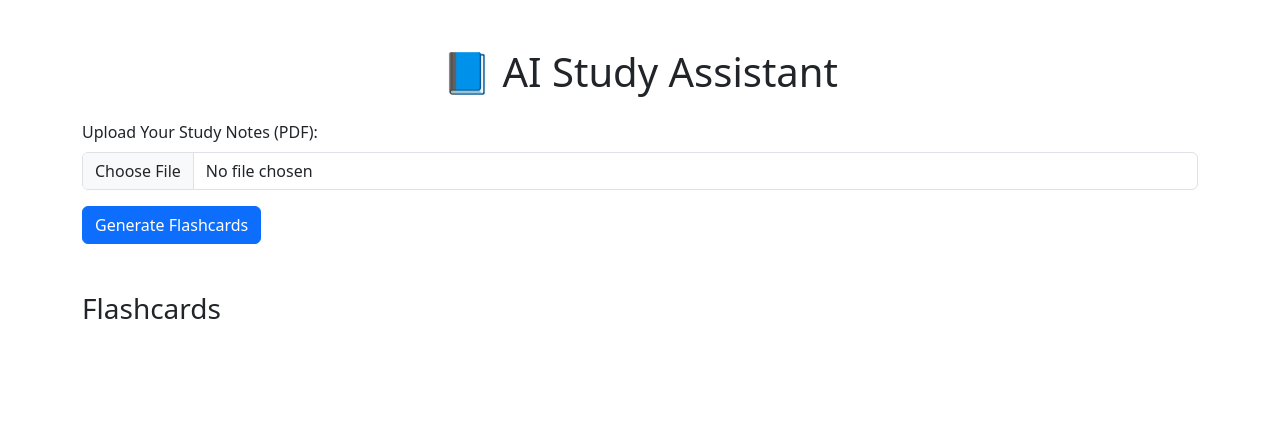
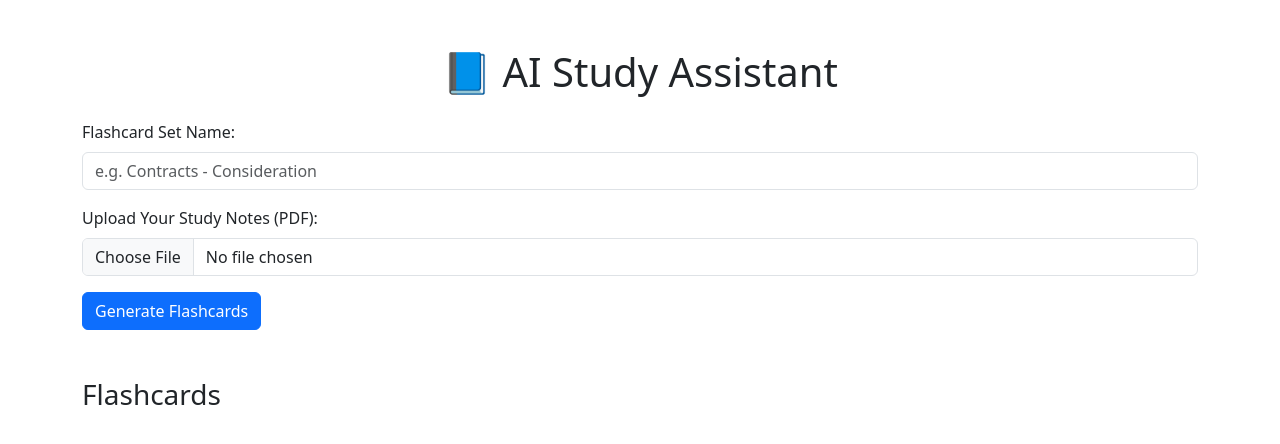
Before and after one commit to tdog5497/AI-App-Test, a Flask app: page / in a window 1280 px wide. Shown: the top 444 px of the page. Run offline with Flask 3, Linux system fonts and the light colour scheme.

Commit message:
Update index.html

```diff
--- a/templates/index.html
+++ b/templates/index.html
@@ -13,11 +13,9 @@
       gap: 20px;
       margin-top: 20px;
     }
-
     .flashcard {
       perspective: 1000px;
     }
-
     .card-inner {
       position: relative;
       width: 100%;
@@ -29,11 +27,9 @@
       border-radius: 10px;
       cursor: pointer;
     }
-
     .flashcard:hover .card-inner {
       transform: rotateY(180deg);
     }
-
     .card-front, .card-back {
       position: absolute;
       width: 100%;
@@ -47,13 +43,11 @@
       font-weight: bold;
       font-size: 1.1rem;
     }
-
     .card-front {
       background-color: #ffffff;
       color: #333;
       border: 2px solid #007bff;
     }
-
     .card-back {
       background-color: #007bff;
       color: white;
@@ -67,6 +61,10 @@
 
     <!-- Upload Form -->
     <form id="upload-form" enctype="multipart/form-data">
+      <div class="mb-3">
+        <label for="set-name" class="form-label">Flashcard Set Name:</label>
+        <input type="text" class="form-control" name="setName" id="set-name" placeholder="e.g. Contracts - Consideration" required />
+      </div>
       <div class="mb-3">
         <label for="pdf" class="form-label">Upload Your Study Notes (PDF):</label>
         <input type="file" class="form-control" name="pdf" accept=".pdf" required />
@@ -100,20 +98,16 @@
         const data = await res.json();
         if (data.flashcards) {
           output.innerHTML = ''; // clear previous
-          const lines = data.flashcards.split('\n');
-          lines.forEach(line => {
-            const [q, a] = line.split(':');
-            if (q && a) {
-              const card = document.createElement('div');
-              card.className = 'flashcard';
-              card.innerHTML = `
-                <div class="card-inner">
-                  <div class="card-front">${q.trim()}</div>
-                  <div class="card-back">${a.trim()}</div>
-                </div>
-              `;
-              output.appendChild(card);
-            }
+          data.flashcards.forEach(card => {
+            const flashcard = document.createElement('div');
+            flashcard.className = 'flashcard';
+            flashcard.innerHTML = `
+              <div class="card-inner">
+                <div class="card-front">${card.question}</div>
+                <div class="card-back">${card.answer}</div>
+              </div>
+            `;
+            output.appendChild(flashcard);
           });
         } else {
           output.innerHTML = `<p class="text-danger">Error: ${data.error}</p>`;
```
